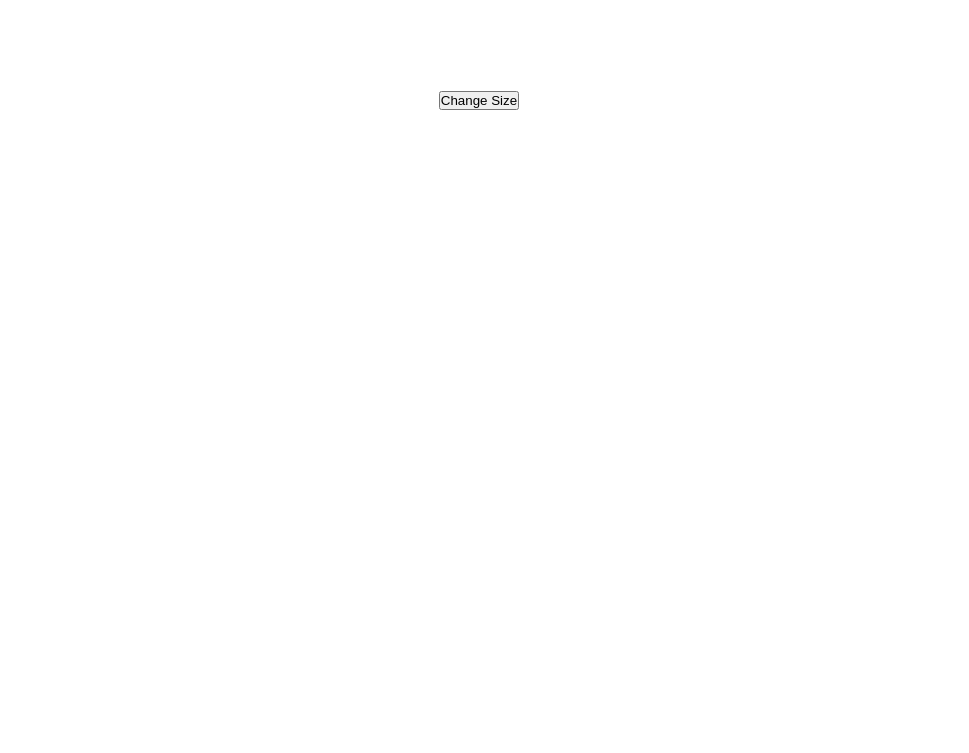
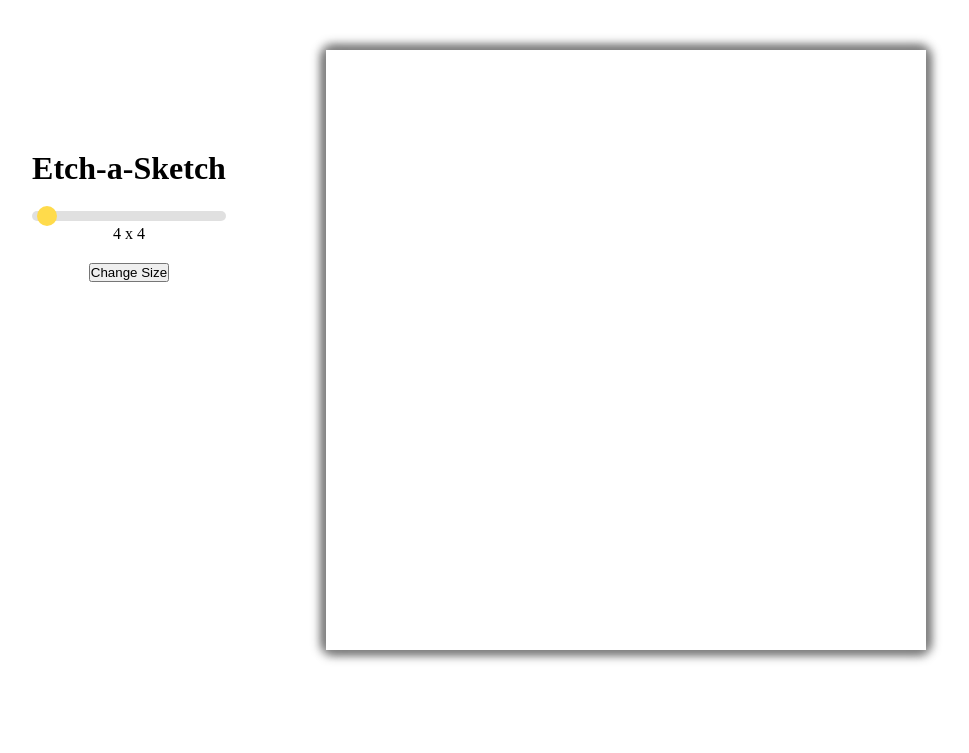
Before and after one commit to joshagustin/etch-a-sketch, a plain HTML site: page index.html in a window 1280 px wide. Shown: the whole page, without its empty margins (161-1130 px from the left). Drawn offline with Linux system fonts and the light colour scheme.

Commit message:
Add input slider to change grid size

```diff
--- a/index.html
+++ b/index.html
@@ -9,7 +9,14 @@
   <script src="./script.js" defer></script>
 </head>
 <body>
-  <button type="button" class="size button">Change Size</button>
+  <div class="options-container">
+    <h1>Etch-a-Sketch</h1>
+    <div class="slider-container">
+      <input type="range" min="1" max="100" value="4" class="slider">
+      <p class="grid-size-display"></p>
+    </div>
+    <button type="button" class="size button">Change Size</button>
+  </div>
   <div class="container"></div>
 </body>
 </html>
--- a/script.js
+++ b/script.js
@@ -1,10 +1,11 @@
 let mouseDown = false;
 const sizeButton = document.querySelector('.size.button');
+const slider = document.querySelector('.slider');
 createGrid(4);
 
 function createGrid(size) {
     const container = document.querySelector('.container');
-    // size in px
+    // size in px;
     const containerSize = container.offsetWidth;
     const cellSideLength = containerSize / size;
     const totalCells = size ** 2
@@ -16,6 +17,7 @@ function createGrid(size) {
         container.appendChild(gridCell);
     }
     addEventListenerToCells();
+    updateGridSizeDisplay();
 }
 
 function colorCellClick() {
@@ -28,7 +30,8 @@ function colorCellMouse() {
 }
 
 function changeGridSize() {
-    const newSize = getGridSize();
+    const newSize = this.value;
+    console.log(newSize);
     if (newSize == null) return;
     deleteGrid();
     createGrid(newSize);
@@ -60,6 +63,13 @@ function addEventListenerToCells() {
     });
 }
 
+function updateGridSizeDisplay() {
+    const size = document.querySelector('.slider').value;
+    const textContainer = document.querySelector('.grid-size-display');
+    const text = `${size} x ${size}`;
+    textContainer.textContent = text;
+}
+
 window.addEventListener('mousedown', () => {
     mouseDown = true;
 });
@@ -69,3 +79,7 @@ window.addEventListener('mouseup', () => {
 });
 
 sizeButton.addEventListener('click', changeGridSize);
+// separate change and input events to prevent lag from constantly updating the grid
+// update the grid only when user settles on a value
+slider.addEventListener('change', changeGridSize);
+slider.addEventListener('input', updateGridSizeDisplay);
--- a/style.css
+++ b/style.css
@@ -8,9 +8,8 @@ body {
   height: 100vh;
   padding: 50px;
   display: flex;
-  flex-direction: column;
   justify-content: center;
-  align-items: center;
+  gap: 100px;
 }
 
 .container {
@@ -18,8 +17,54 @@ body {
   flex-wrap: wrap;
   height: 600px;
   width: 600px;
+  /* border: solid black 2px; */
+  box-shadow: 5px 0 10px #808080,
+  -5px 0 10px #808080,
+  0 5px 10px #808080,
+  0 -5px 10px #808080;
 }
 
 .gridCell {
-  flex: 1 1 auto;
+  flex: 1 0 auto;
 }
+
+.options-container {
+  padding-top: 100px;
+  text-align: center;
+}
+
+.slider-container {
+  margin: 20px 0;
+}
+
+.slider {
+  -webkit-appearance: none;
+  width: 100%;
+  height: 10px;
+  border-radius: 5px;
+  background: #d3d3d3;
+  outline: none;
+  opacity: 0.7;
+  -webkit-transition: .2s;
+  transition: opacity .2s;
+}
+
+/* slider handle */
+.slider::-webkit-slider-thumb {
+  -webkit-appearance: none;
+  appearance: none;
+  width: 20px;
+  height: 20px;
+  border-radius: 50%;
+  background: #ffcc00;
+  cursor: pointer;
+}
+
+/* slider handle firefox */
+.slider::-moz-range-thumb {
+  width: 20px;
+  height: 20px;
+  border-radius: 50%;
+  background: #ffcc00;
+  cursor: pointer;
+}
```
